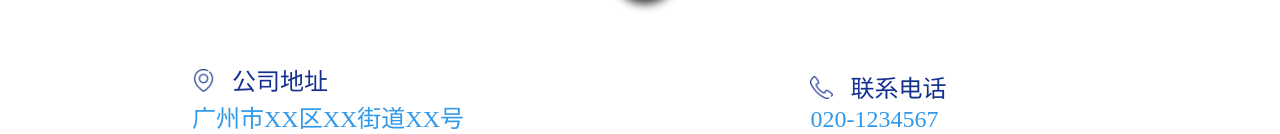
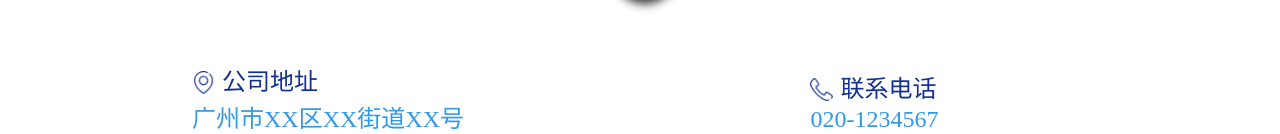
Before and after one commit to 117sparta/guanwang, a plain HTML site: page contactus.html in a window 1280 px wide. Shown: the part 818-952 px from the top of the page. Drawn offline with Linux system fonts and the light colour scheme; a web font is replaced by a local one.

Commit message:
做了一些小改动

```diff
--- a/css/contactus.css
+++ b/css/contactus.css
@@ -35,7 +35,6 @@ a {
 
 .main > ul {
     font-family: 'NOTOSANSCJK-REGULAR','Microsoft YaHei' ;
-
     position: absolute;
     top: 6%;
     right: 8%;
@@ -133,8 +132,8 @@ a {
 .message span {
     color: #14318f;
     font-size: 1.5rem;
-    padding-left: 40px;
-    background: no-repeat;
+    padding-left: 30px;
+    background: no-repeat left center;
     background-size: 23px;
 }
 
```
